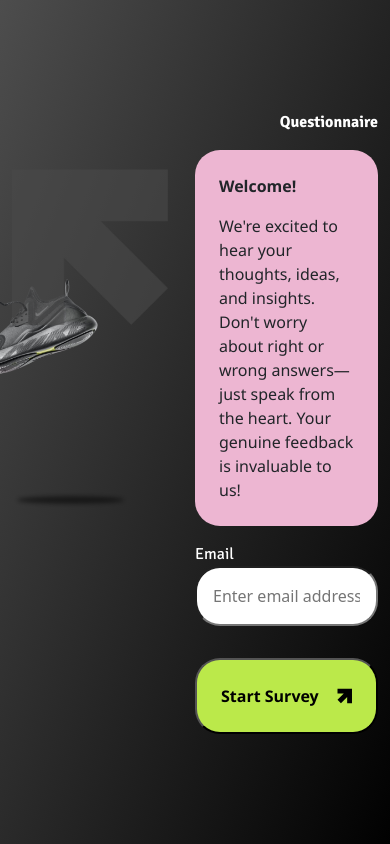
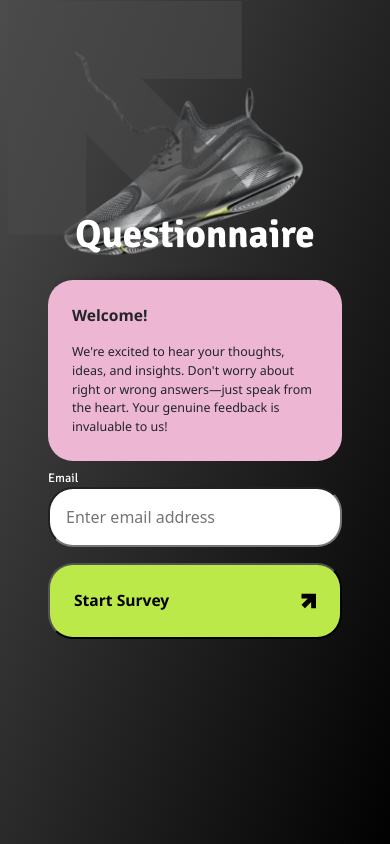
Before and after one commit to asad-co/questionnaire, a React (Vite) app: page / in a window 390 px wide. Built offline with nearby package versions, Linux system fonts and the light colour scheme; no server answers.

Commit message:
[UIUX] welcome page responsiveness completed

```diff
--- a/src/Components/Box/LeftImage.jsx
+++ b/src/Components/Box/LeftImage.jsx
@@ -10,8 +10,6 @@ const LeftImage = () => {
             </div>
             <div className="shoeImg-abs">
                 <img src={shoeImg} alt={"hey"} className={`img-fluid `} />
-            </div>
-            <div className="shadow-abs">
                 <img src={shadowImg} alt={"hey"} className={`img-fluid `} />
             </div>
         </div>
--- a/src/Components/Box/Main.jsx
+++ b/src/Components/Box/Main.jsx
@@ -2,7 +2,7 @@ import "./box.css"
 
 const Main = ({ children }) => {
     return (
-        <main className="container main-box">
+        <main className="container_bootstrap main-box px-5">
             {children}
         </main>
     )
--- /dev/null
+++ b/src/Components/Box/SubComponentBox.jsx
@@ -0,0 +1,11 @@
+import "./box.css"
+
+const SubComponentBox = ({children, className}) => {
+  return (
+    <div className={`${className} subcomponent-box d-flex flex-column gap-2`}>
+      {children}
+    </div>
+  )
+}
+
+export default SubComponentBox
--- a/src/Components/Box/box.css
+++ b/src/Components/Box/box.css
@@ -10,12 +10,7 @@
     display: flex;
 }
 
-.right-align{
-    flex-direction: column;
-    width: 100%;
-    justify-content: end;
-    align-items: end;
-}
+
 
 .text-box{
     background: #EDB6D2;
@@ -28,10 +23,7 @@
     display: flex;
     flex-direction: column;
 }
-.welcome{
-    align-items: end;
-    width: 50%;
-}
+
 .non-welcome{
     width: 100%;
     justify-content: center;
@@ -42,6 +34,15 @@
 }
 .shoeImg-abs{
     position: absolute;
+
+}
+.arrowImg-abs{
+    position: absolute;
+}
+
+
+@media (min-width: 1280px) {
+    .shoeImg-abs{
         width: 40vw;
         opacity: 1;
         top:-20vh;
@@ -49,16 +50,98 @@
 
     }
     .arrowImg-abs{
-    position: absolute;
         width: 40vw;
         top:-30vh;
         z-index: 10;
         opacity: 0.6;
     }
-.shadow-abs{
-    position: absolute;
-    width: 30vw;
-    height: 20px;
-    bottom: -10vh;
+}
+
+@media (min-width:1024px) {
 
 }
+
+
+@media (min-width: 1024px) and (max-width: 1279px) {
+    .subcomponent-box{
+        width: 75%;
+    }
+    .shoeImg-abs{
+        width: 30vw;
+        opacity: 1;
+        top:-20vh;
+        left: 0vw;
+
+    }
+    .arrowImg-abs{
+        width: 25vw;
+        top:-40vh;
+        z-index: 10;
+        opacity: 0.6;
+    }
+}
+
+@media (min-width: 768px) and (max-width: 1023px) {
+    .subcomponent-box{
+        width: 80%;
+    }
+    .shoeImg-abs{
+        width: 30vw;
+        opacity: 1;
+        top:-15vh;
+        left: 0vw;
+
+    }
+    .arrowImg-abs{
+        width: 25vw;
+        top:-25vh;
+        z-index: 10;
+        opacity: 0.6;
+    }
+}
+
+@media (min-width: 640px) and (max-width: 767px) {
+
+}
+@media (min-width: 768px){
+    .right-align{
+        flex-direction: column;
+        width: 100%;
+        justify-content: end;
+        align-items: end;
+    }
+    .welcome{
+        align-items: end;
+        width: 50%;
+    }
+}
+@media (max-width: 767px){
+    .shoeImg-abs{
+        width: 70vw;
+        opacity: 1;
+        top:-45vh;
+        left: 0vw;
+        z-index: -2;
+
+    }
+    .arrowImg-abs{
+        width: 60vw;
+        top:-50vh;
+        z-index: -1;
+        opacity: 0.6;
+        left:-40px;
+    }
+    .right-align{
+        flex-direction: column;
+        width: 100%;
+        justify-content: center;
+        align-items: center;
+    }
+    .welcome{
+        align-items: center;
+        width: 100%;
+    }
+}
+@media (max-width: 639px) {
+
+}
--- a/src/Components/Text/text.css
+++ b/src/Components/Text/text.css
@@ -41,17 +41,42 @@
     }
 }
 
-@media (min-width:1024px) {
-
-}
 
 
 @media (min-width: 1024px) and (max-width: 1279px) {
-
+    .main-heading{
+        font-size: 60px;
+    }
+    .sub-heading{
+        font-size: 20px;
+    }
+    .box-title{
+        font-size: 18px;
+    }
+    .description{
+        font-size: 15px;
+    }
+    .label{
+        font-size: 15px;
+    }
 }
 
 @media (min-width: 768px) and (max-width: 1023px) {
-
+    .main-heading{
+        font-size: 50px;
+    }
+    .sub-heading{
+        font-size: 19px;
+    }
+    .box-title{
+        font-size: 17px;
+    }
+    .description{
+        font-size: 13px;
+    }
+    .label{
+        font-size: 13px;
+    }
 }
 
 @media (min-width: 640px) and (max-width: 767px) {
@@ -61,7 +86,21 @@
 
 }
 @media (max-width: 767px){
-
+    .main-heading{
+        font-size: 10vw;
+    }
+    .sub-heading{
+        font-size: 6vw;
+    }
+    .box-title{
+        font-size: 4vw;
+    }
+    .description{
+        font-size: 3.2vw;
+    }
+    .label{
+        font-size: 3.2vw;
+    }
 }
 @media (max-width: 639px) {
 
--- a/src/Pages/Welcome.jsx
+++ b/src/Pages/Welcome.jsx
@@ -14,19 +14,21 @@ import questionnaireContext from "../Provider/context"
 import ComponentBox from "../Components/Box/ComponentBox"
 import LeftImage from "../Components/Box/LeftImage"
 import Error from "../Components/Text/Error"
+import SubComponentBox from "../Components/Box/SubComponentBox"
 
 const Welcome = () => {
-    const { emailAddress, onChangeEmailAddress, beginSurvey,errors, clearErrors } = useContext(questionnaireContext)
+    const { emailAddress, onChangeEmailAddress, beginSurvey, errors, clearErrors } = useContext(questionnaireContext)
 
-    useEffect(()=>{
+    useEffect(() => {
         clearErrors()
-    },[])
+    }, [])
     return (
         <Main>
-            <LeftImage/>
+            <LeftImage />
             <SubMain rightAligned={true}>
                 <ComponentBox isWelcome={true}>
                     <MainHeading>Questionnaire</MainHeading>
+                    <SubComponentBox>
                         <TextBox>
                             <BoxTitle>
                                 Welcome!
@@ -52,6 +54,7 @@ const Welcome = () => {
                             <BoxTitle>Start Survey</BoxTitle>
                             <ArrowSVG direction={"right"} />
                         </PrimaryButton>
+                    </SubComponentBox>
                 </ComponentBox>
             </SubMain>
         </Main>
```
Also changed, not shown: src/Components/Input/input.css (line endings or trailing spaces). Lines whose indentation alone changed are shown as unchanged.
